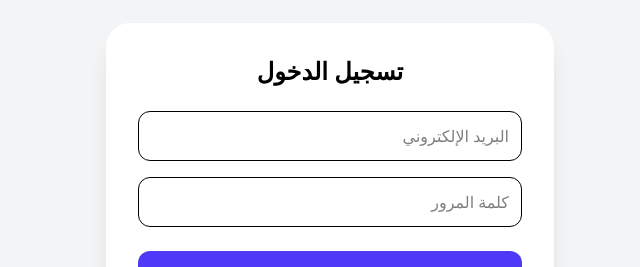
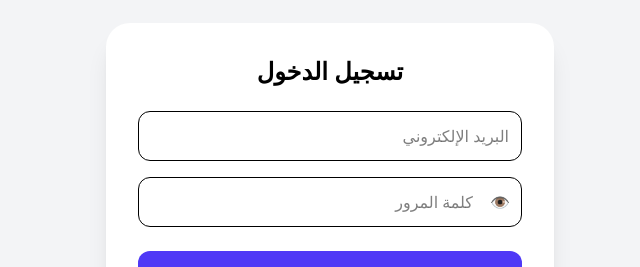
Before and after one commit to Azouz678/electros-store, a Next.js app: page /login in a window 1280 px wide. Shown: the part 223-490 px from the top of the page, without its empty margins (380-1020 px from the left). Built offline with nearby package versions, Linux system fonts and the light colour scheme; no server answers.

Commit message:
Add show password toggle

```diff
--- a/app/dashboard/page.tsx
+++ b/app/dashboard/page.tsx
@@ -130,9 +130,21 @@ export default function Dashboard() {
 
       <div className="max-w-3xl mx-auto bg-white dark:bg-slate-800 p-8 rounded-3xl shadow-xl space-y-10">
 
-        <h1 className="text-2xl font-bold text-center">
-          لوحة التحكم
-        </h1>
+    <div className="flex justify-between items-center">
+  <h1 className="text-2xl font-bold">
+    لوحة التحكم
+  </h1>
+
+  <button
+    onClick={async () => {
+      await supabase.auth.signOut()
+      router.push("/login")
+    }}
+    className="bg-red-500 text-white px-4 py-2 rounded-xl hover:bg-red-600 transition"
+  >
+    تسجيل خروج
+  </button>
+</div>
 
         {/* ===== إضافة فئة ===== */}
 
--- a/app/login/page.tsx
+++ b/app/login/page.tsx
@@ -10,6 +10,7 @@ export default function LoginPage() {
 
   const [email, setEmail] = useState("")
   const [password, setPassword] = useState("")
+  const [showPassword, setShowPassword] = useState(false)
   const [loading, setLoading] = useState(false)
 
   async function handleLogin() {
@@ -45,13 +46,25 @@ export default function LoginPage() {
           className="w-full mb-4 border p-3 rounded-xl"
         />
 
-        <input
-          type="password"
-          placeholder="كلمة المرور"
-          value={password}
-          onChange={e => setPassword(e.target.value)}
-          className="w-full mb-6 border p-3 rounded-xl"
-        />
+<div className="relative mb-6">
+
+  <input
+    type={showPassword ? "text" : "password"}
+    placeholder="كلمة المرور"
+    value={password}
+    onChange={e => setPassword(e.target.value)}
+    className="w-full border p-3 rounded-xl pr-12"
+  />
+
+  <button
+    type="button"
+    onClick={() => setShowPassword(!showPassword)}
+    className="absolute right-3 top-1/2 -translate-y-1/2 text-gray-500"
+  >
+    {showPassword ? "🙈" : "👁️"}
+  </button>
+
+</div>
 
         <button
           onClick={handleLogin}
```
